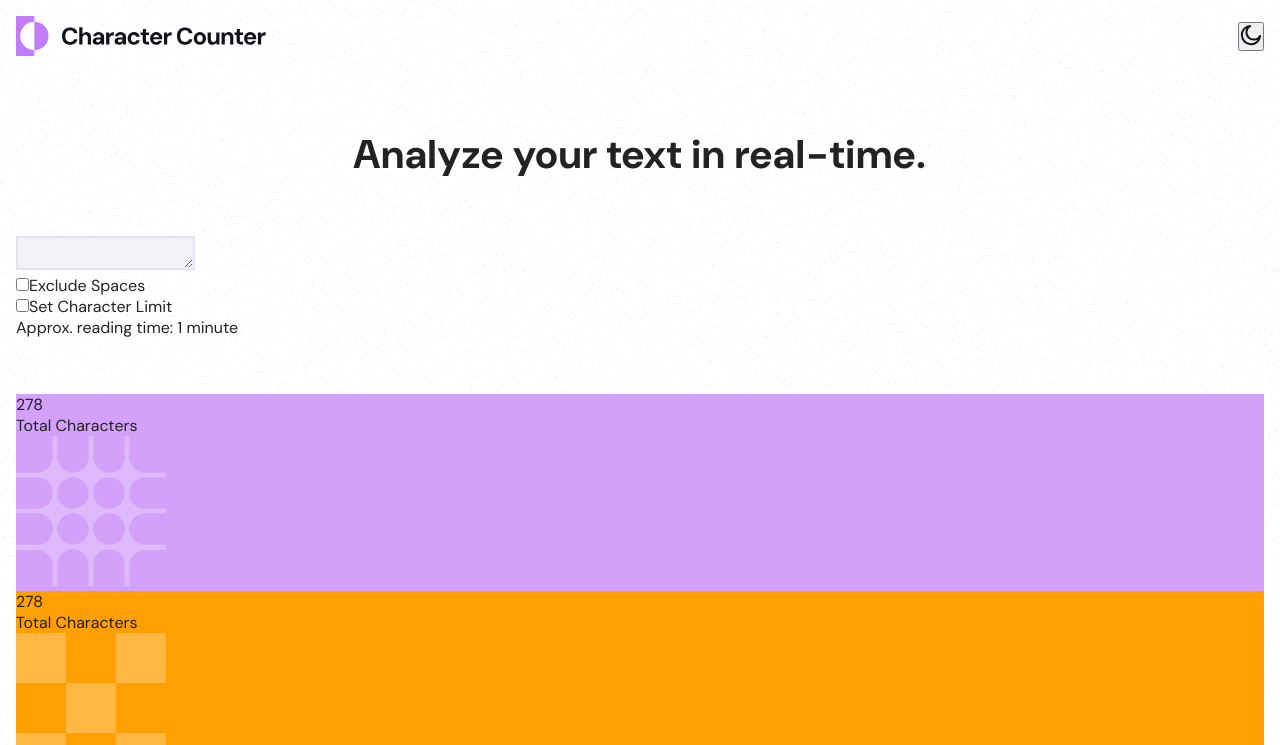
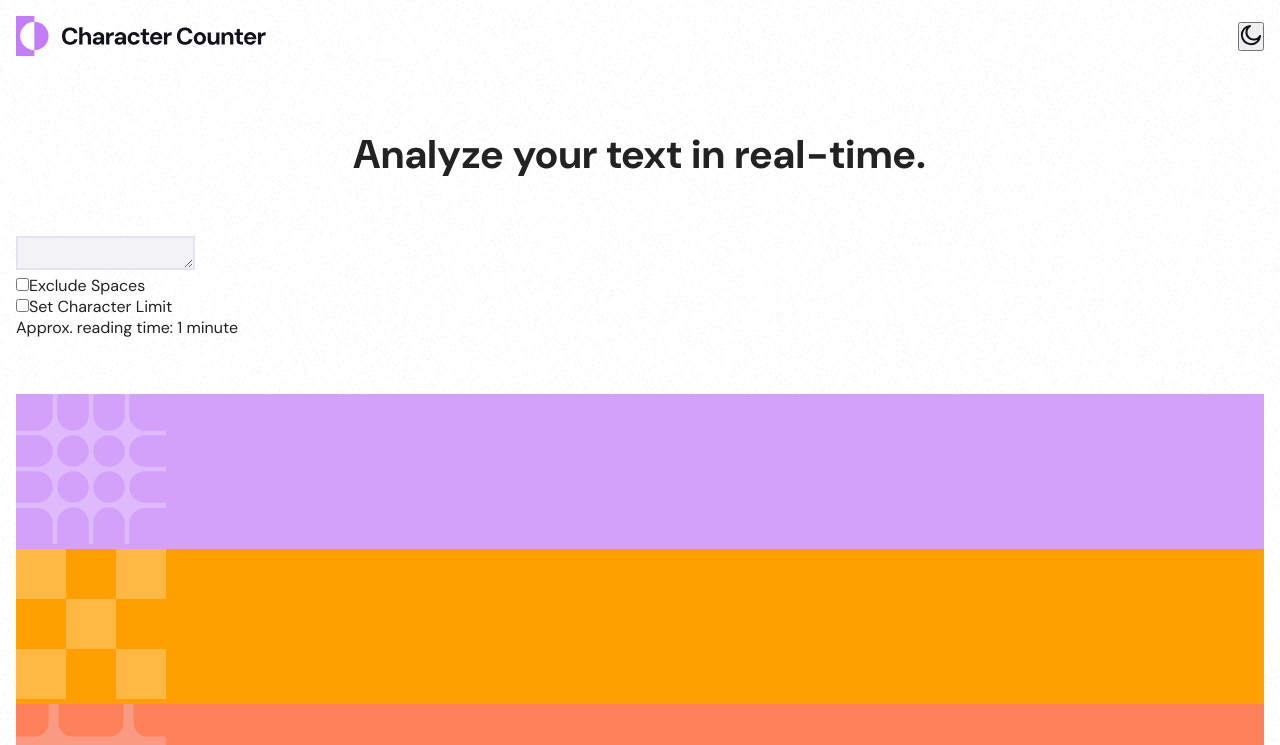
Before and after one commit to MNKPP/character_counter, a React (Vite) app: page / in a window 1280 px wide. Shown: the top 745 px of the page. Built offline with nearby package versions, Linux system fonts and the light colour scheme.

Commit message:
Refactor CounterBlock and introduce DisplayCounterBlock.
Moved variant-specific logic and styling to a new DisplayCounterBlock component, keeping CounterBlock simpler and more reusable. Updated TextCounter to use DisplayCounterBlock for better separation of concerns and maintainability.

```diff
--- a/src/components/CounterBlock.jsx
+++ b/src/components/CounterBlock.jsx
@@ -1,25 +1,8 @@
-import s from './CounterBlock.module.scss';
-
-function CounterBlock({src, alt, variant}) {
-
-    function variantColor() {
-        switch (variant) {
-            case 'purple':
-                return s.purple;
-            case 'orange':
-                return s.orange;
-            case 'yellow':
-                return s.yellow;
-        }
-    }
-
+function CounterBlock({ counter, text}) {
     return (
-        <div className={`${s.counterBlock} ${variantColor()}`}>
-            <div>
-                <span>278</span>
-                <p>Total Characters</p>
-            </div>
-            <img src={src} alt={alt}/>
+        <div>
+            <span>{counter}</span>
+            <p>{text}</p>
         </div>
     )
 }
--- /dev/null
+++ b/src/components/DisplayCounterBlock.jsx
@@ -0,0 +1,25 @@
+import s from './DisplayCounterBlock.module.scss';
+import CounterBlock from "./CounterBlock.jsx";
+
+function DisplayCounterBlock({src, alt, variant}) {
+
+    function variantColor() {
+        switch (variant) {
+            case 'purple':
+                return s.purple;
+            case 'orange':
+                return s.orange;
+            case 'yellow':
+                return s.yellow;
+        }
+    }
+
+    return (
+        <div className={`${s.counterBlock} ${variantColor()}`}>
+            <CounterBlock />
+            <img src={src} alt={alt}/>
+        </div>
+    )
+}
+
+export default DisplayCounterBlock;
--- a/src/containers/TextCounter.jsx
+++ b/src/containers/TextCounter.jsx
@@ -1,19 +1,19 @@
-import CounterBlock from "../components/CounterBlock.jsx";
+import DisplayCounterBlock from "../components/DisplayCounterBlock.jsx";
 
 function TextCounter() {
     return (
         <div className="text-counter">
-            <CounterBlock
+            <DisplayCounterBlock
                 src="./src/assets/images/pattern-character-count.svg"
                 alt="Pattern character count"
                 variant="purple"
             />
-            <CounterBlock
+            <DisplayCounterBlock
                 src="./src/assets/images/pattern-word-count.svg"
                 alt="Pattern word count"
                 variant="yellow"
             />
-            <CounterBlock
+            <DisplayCounterBlock
                 src="./src/assets/images/pattern-sentence-count.svg"
                 alt="Pattern sentence count"
                 variant="orange"
```
Also changed, not shown: src/components/DisplayCounterBlock.module.scss (renamed from src/components/CounterBlock.module.scss).
